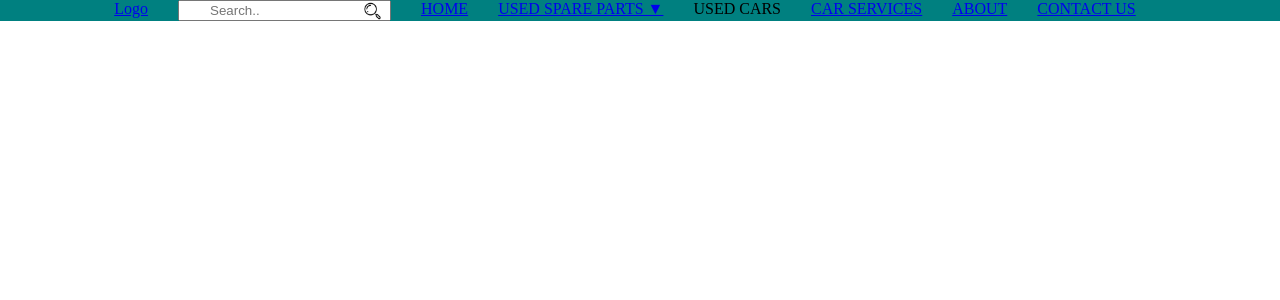
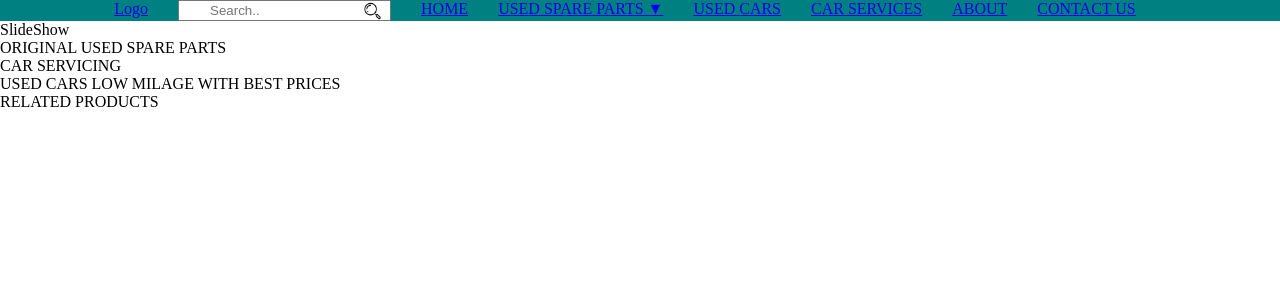
Before and after one commit to MazFahim/21stCenturyAutoParts, a Django app: page / in a window 1280 px wide. Shown: the top 300 px of the page. Run offline with Django 5.2, Linux system fonts and the light colour scheme.

Commit message:
used cars template created

```diff
--- a/TwenryFirstCenturyAutoParts/commonPages/templates/_partialViews/_topNavBar.html
+++ b/TwenryFirstCenturyAutoParts/commonPages/templates/_partialViews/_topNavBar.html
@@ -70,7 +70,7 @@
                 </ul>
             </li>
 
-            <li>USED CARS</li>
+            <li><a href="/used_cars/">USED CARS</a></li>
             <li><a href="/car_services/">CAR SERVICES</a></li>
             <li><a href="/about/">ABOUT</a></li>
             <li><a href="/contact_us/">CONTACT US</a></li>
--- a/TwenryFirstCenturyAutoParts/commonPages/templates/home.html
+++ b/TwenryFirstCenturyAutoParts/commonPages/templates/home.html
@@ -7,5 +7,21 @@
 </head>
 <body>
     {% include "_partialViews/_topNavBar.html" %}
+
+    <div>
+        SlideShow
+    </div>
+
+    <div>
+        <span>ORIGINAL USED SPARE PARTS</span>
+    </div>
+
+    <div>
+        CAR SERVICING
+    </div>
+
+    <div>USED CARS LOW MILAGE WITH BEST PRICES</div>
+
+    <div>RELATED PRODUCTS</div>
 </body>
 </html>
--- a/TwenryFirstCenturyAutoParts/commonPages/urls.py
+++ b/TwenryFirstCenturyAutoParts/commonPages/urls.py
@@ -6,6 +6,8 @@ urlpatterns = [
     path('contact_us/', views.contact_us, name='contact_us'),
     path('about/', views.about, name='about'),
     path('car_services/', views.car_services, name='car_services'),
+    path('used_cars/', views.used_cars, name='used_cars'),
+
     #paths for data fetching using ajax
     path('get-spare-parts-options/', views.get_spare_parts_options, name='get_spare_parts_options'),
 ]
--- a/TwenryFirstCenturyAutoParts/commonPages/views.py
+++ b/TwenryFirstCenturyAutoParts/commonPages/views.py
@@ -22,6 +22,10 @@ def car_services(request):
     template = loader.get_template('car_services.html')
     return HttpResponse(template.render())
 
+def used_cars(request):
+    template = loader.get_template('used_cars.html')
+    return HttpResponse(template.render())
+
 #Used Spare Parts function
 def get_spare_parts_options(request):
     options = UsedSparePartsOptions.objects.all().values('option_title', 'option_url')
```
Also changed, not shown: TwenryFirstCenturyAutoParts/commonPages/templates/used_cars.html (added, +13 -0 lines).
